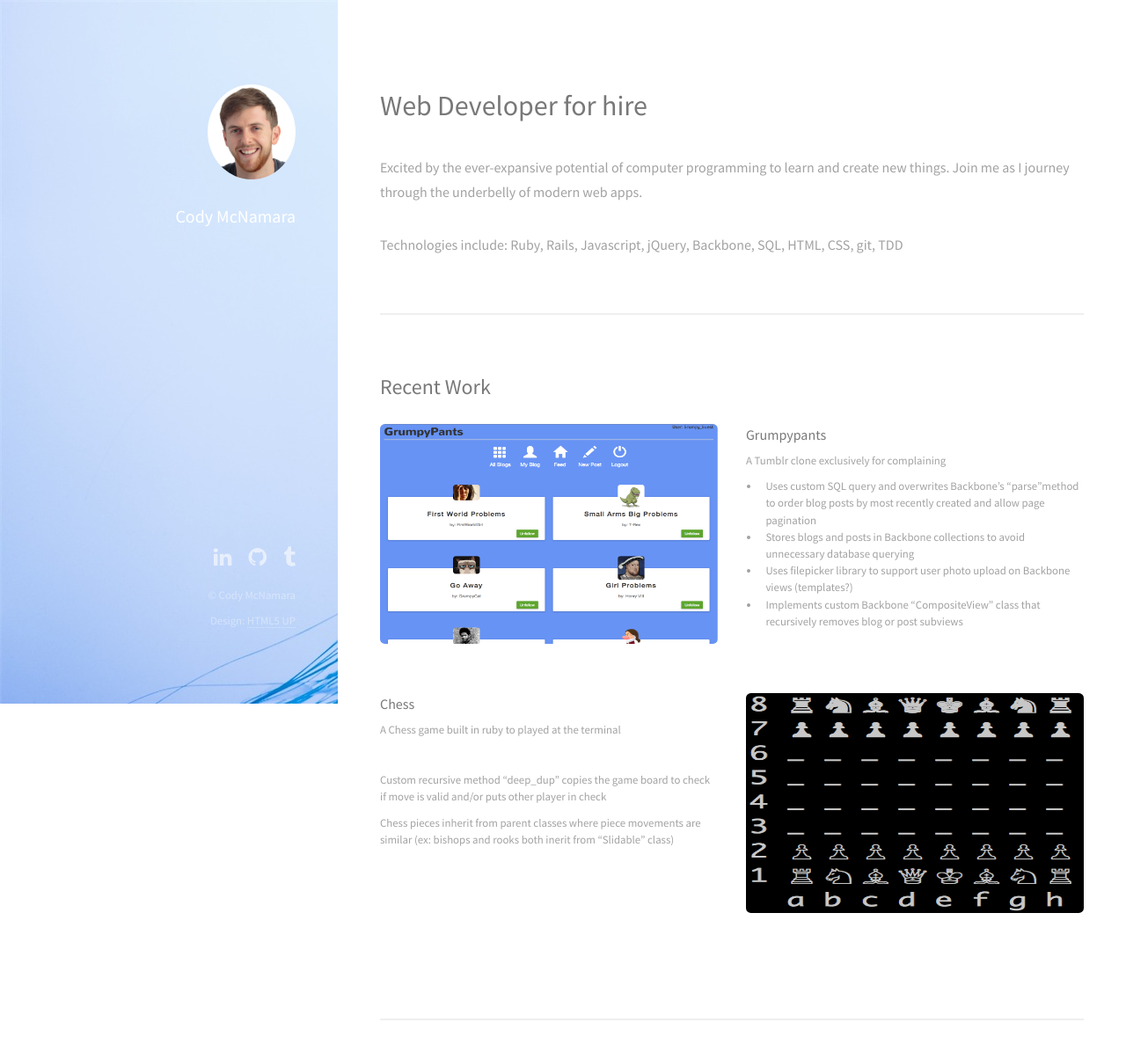
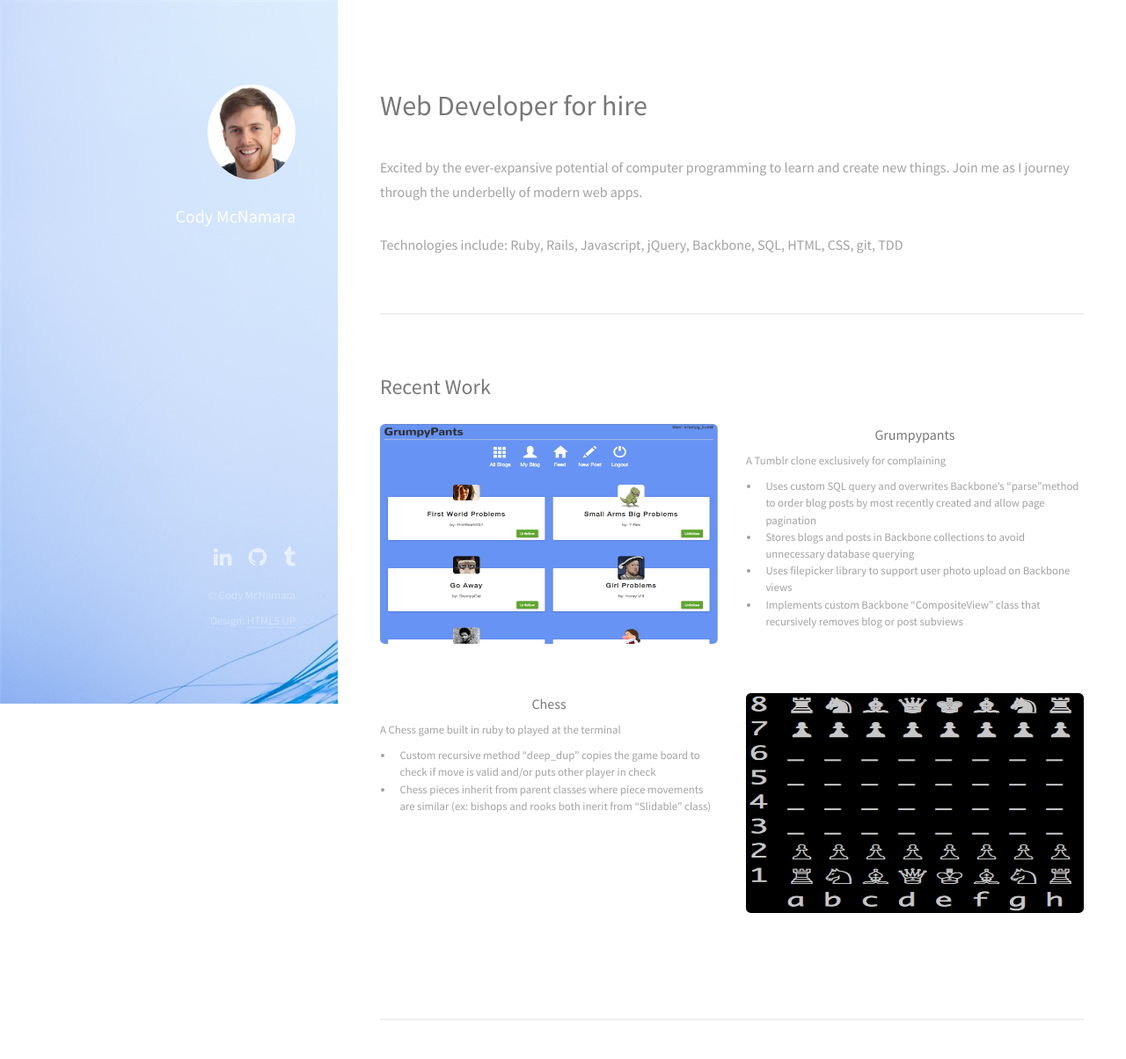
Before and after one commit to codymcnamara/Portfolio, a PHP site: page / in a window 1280 px wide. Shown: the top 1204 px of the page at 88% size. Run offline with PHP 8.4, Linux system fonts and the light colour scheme.

Commit message:
project description typo, centered project titles

```diff
--- a/css/style.css
+++ b/css/style.css
@@ -913,9 +913,9 @@
 		margin: 0 0 2em 0;
 	}
 
-	/*.right-align{
-		text-align: right;
-	}*/
+	.project-header{
+		text-align: center;
+	}
 
 		.work-item .image {
 			margin: 0 0 1.5em 0;
--- a/index.html
+++ b/index.html
@@ -60,12 +60,12 @@
 							</article>
 
 							<article class="6u$ 12u$(xsmall) work-item">
-								<h3>Grumpypants</h3>
+								<h3 class="project-header">Grumpypants</h3>
 								<p>A Tumblr clone exclusively for complaining</p>
 								<ul>
 									<li>Uses custom SQL query and overwrites Backbone’s “parse”method to order blog posts by most recently created and allow page pagination
 									<li>Stores blogs and posts in Backbone collections to avoid unnecessary database querying</li>
-									<li>Uses filepicker library to support user photo upload on Backbone views (templates?)</li>
+									<li>Uses filepicker library to support user photo upload on Backbone views</li>
 									<li>Implements custom Backbone “CompositeView” class that recursively removes blog or post subviews</li>
 </li>
 								</ul>
@@ -73,11 +73,13 @@
 
 							<article class="6u 12u$(xsmall) work-item right-align">
 
-								<h3>Chess</h3>
+								<h3 class="project-header">Chess</h3>
 								<p>A Chess game built in ruby to played at the terminal</p>
-								<br>
-								<p>Custom recursive method “deep_dup” copies the game board to check if move is valid and/or puts other player in check</p>
-								<p>Chess pieces inherit from parent classes where piece movements are similar (ex: bishops and rooks both inerit from “Slidable” class)</p>
+								<ul>
+									<li>Custom recursive method “deep_dup” copies the game board to check if move is valid and/or puts other player in check</li>
+									<li>Chess pieces inherit from parent classes where piece movements are similar (ex: bishops and rooks both inerit from “Slidable” class)</li>
+
+								</ul>
 
 
 							</article>
```
